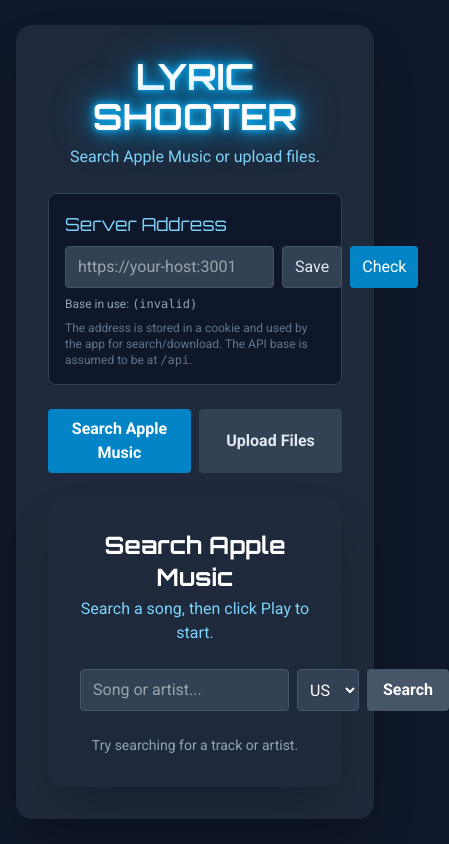
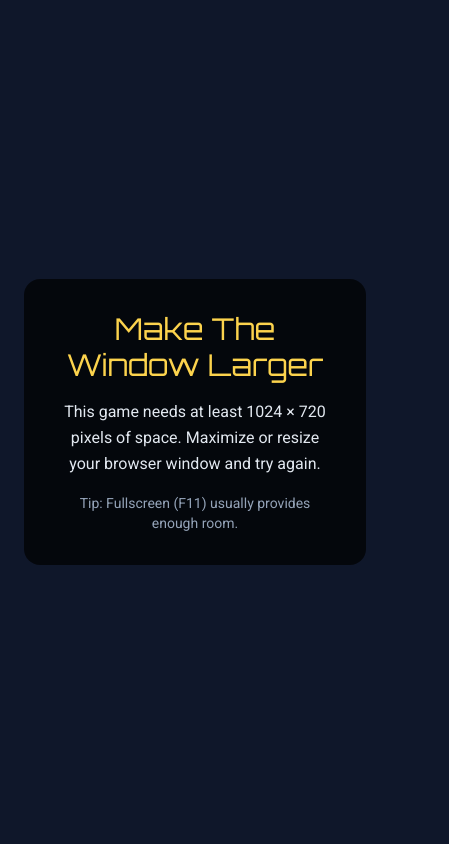
Before and after one commit to yyyywaiwai/lyric-shooter-game, a React (Vite) app: page / in a window 390 px wide. Shown: the whole page, 449 px wide, since content can reach past the window. Built offline with nearby package versions, Linux system fonts and the light colour scheme.

Commit message:
fix: warn when viewport too small

```diff
--- a/App.tsx
+++ b/App.tsx
@@ -30,6 +30,9 @@ const detectDesktop = (): boolean => {
   const isNonDesktopByUa = NON_DESKTOP_TERMS.some(term => ua.includes(term));
   return !(isNonDesktopByUa || isTouchMac);
 };
+
+const MIN_VIEWPORT_WIDTH = 1024;
+const MIN_VIEWPORT_HEIGHT = 720;
 
 const InfoPanel = () => (
     <div className="mt-6 grid grid-cols-1 md:grid-cols-2 gap-x-6 gap-y-8 max-w-4xl mx-auto p-4 bg-slate-800 bg-opacity-70 rounded-lg text-left">
@@ -220,6 +223,10 @@ const ItemSelection = ({ onSelect }: { onSelect: (item: ItemType) => void }) =>
 
 export default function App(): React.ReactNode {
   const [isDesktop, setIsDesktop] = useState<boolean>(() => detectDesktop());
+  const [isWindowLargeEnough, setIsWindowLargeEnough] = useState<boolean>(() => {
+    if (typeof window === 'undefined') return true;
+    return window.innerWidth >= MIN_VIEWPORT_WIDTH && window.innerHeight >= MIN_VIEWPORT_HEIGHT;
+  });
   const [gameStatus, setGameStatus] = useState<GameStatus>('loading');
   const [audioUrl, setAudioUrl] = useState<string | null>(null);
   const [lyrics, setLyrics] = useState<LyricLine[] | null>(null);
@@ -237,10 +244,24 @@ export default function App(): React.ReactNode {
 
   useEffect(() => {
     if (typeof window === 'undefined') return;
-    const handleDeviceChange = () => setIsDesktop(detectDesktop());
-    handleDeviceChange();
-    window.addEventListener('resize', handleDeviceChange);
-    return () => window.removeEventListener('resize', handleDeviceChange);
+    let rafId = 0;
+    const updateLayoutState = () => {
+      rafId = 0;
+      setIsDesktop(detectDesktop());
+      setIsWindowLargeEnough(window.innerWidth >= MIN_VIEWPORT_WIDTH && window.innerHeight >= MIN_VIEWPORT_HEIGHT);
+    };
+    const handleResize = () => {
+      if (rafId) cancelAnimationFrame(rafId);
+      rafId = requestAnimationFrame(updateLayoutState);
+    };
+    updateLayoutState();
+    window.addEventListener('resize', handleResize);
+    window.addEventListener('orientationchange', handleResize);
+    return () => {
+      if (rafId) cancelAnimationFrame(rafId);
+      window.removeEventListener('resize', handleResize);
+      window.removeEventListener('orientationchange', handleResize);
+    };
   }, []);
 
   useEffect(() => {
@@ -396,6 +417,20 @@ export default function App(): React.ReactNode {
     );
   }
 
+  if (!isWindowLargeEnough) {
+    return (
+      <main className="min-h-screen bg-slate-900 flex items-center justify-center p-6">
+        <div className="max-w-md w-full text-center text-white bg-black bg-opacity-70 p-8 rounded-2xl space-y-4">
+          <h1 className="text-3xl font-orbitron text-amber-300">Make The Window Larger</h1>
+          <p className="text-slate-200 leading-relaxed">
+            This game needs at least {MIN_VIEWPORT_WIDTH} × {MIN_VIEWPORT_HEIGHT} pixels of space. Maximize or resize your browser window and try again.
+          </p>
+          <p className="text-slate-400 text-sm">Tip: Fullscreen (F11) usually provides enough room.</p>
+        </div>
+      </main>
+    );
+  }
+
   return (
     <main className="min-h-screen bg-slate-900 flex items-center justify-center p-4">
       {renderContent()}
```
